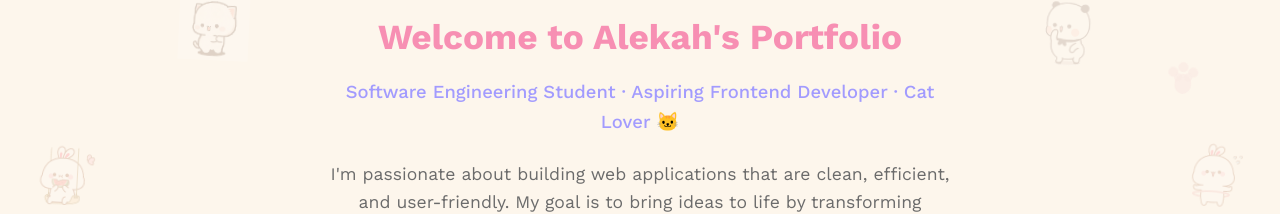
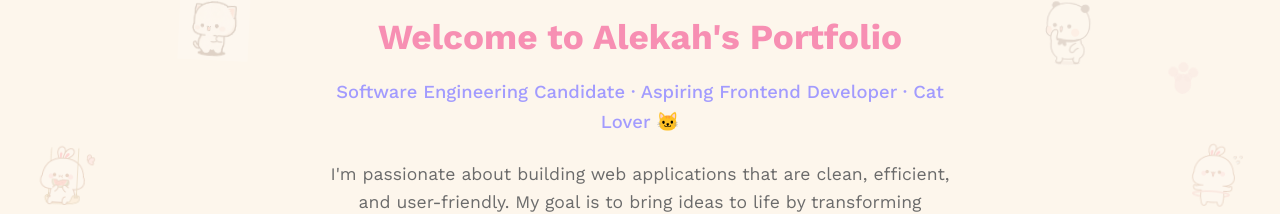
Before and after one commit to alekahseivwright/alekahs-react-portfolio, a React (Create React App) app in the folder frontend/: page / in a window 1280 px wide. Shown: the part 187-401 px from the top of the page. Built offline with nearby package versions, Linux system fonts and the light colour scheme; no server answers.

Commit message:
minor home page tweaks

```diff
--- a/frontend/src/pages/Home.js
+++ b/frontend/src/pages/Home.js
@@ -9,7 +9,7 @@ function Home() {
       <h1>Welcome to Alekah's Portfolio</h1>
 
       <p className="subtitle">
-        Software Engineering Student · Aspiring Frontend Developer · Cat Lover 🐱
+        Software Engineering Candidate · Aspiring Frontend Developer · Cat Lover 🐱
       </p>
 
       <p>
```
